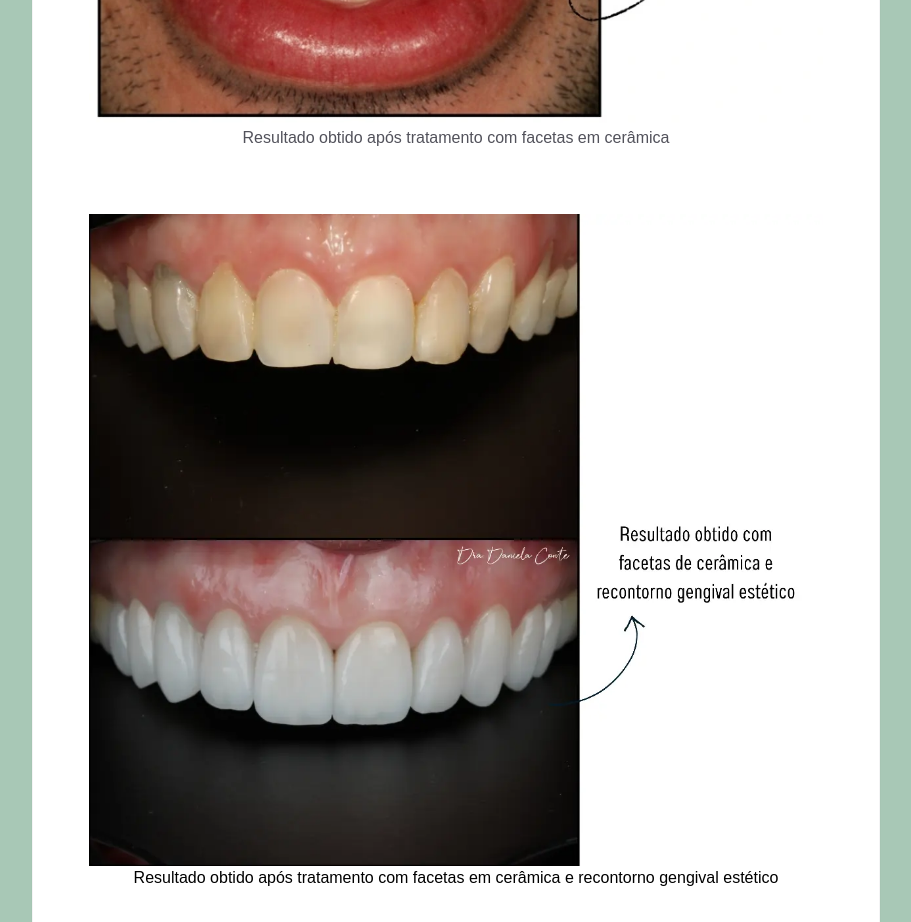
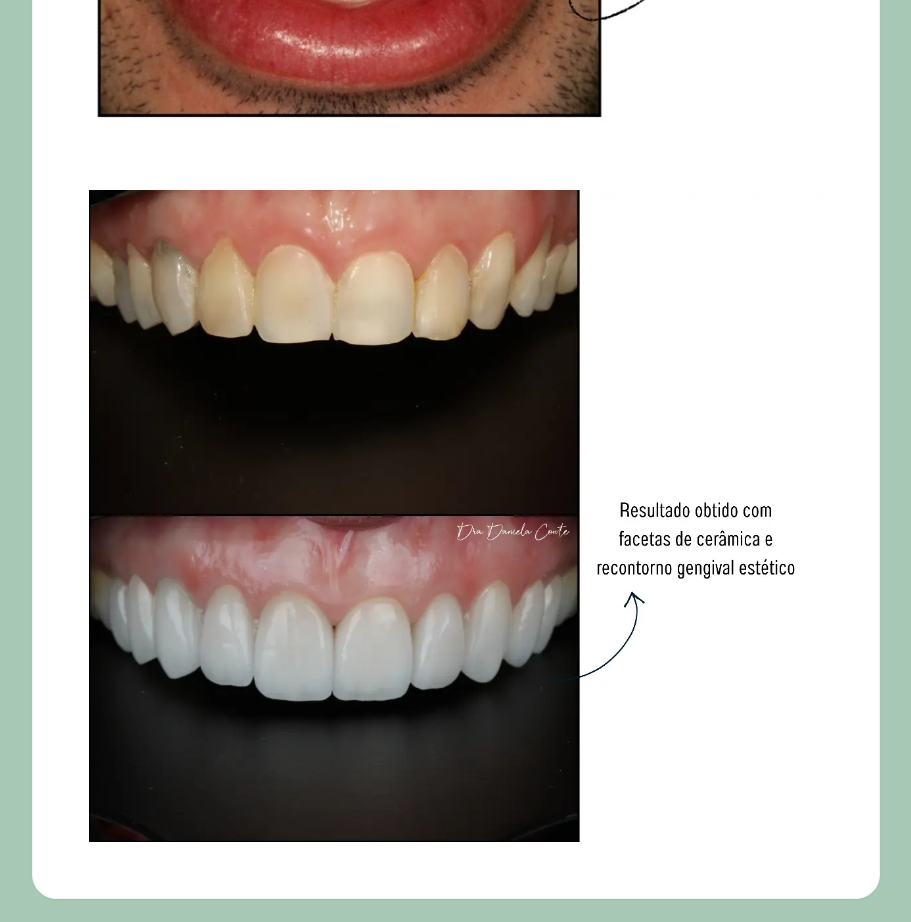
Before and after one commit to AlexandreConte/Dani, a Next.js app: page /tratamentos/facetas in a window 1280 px wide. Shown: the part 5780-6702 px from the top of the page, without its empty margins (184-1095 px from the left). Built offline with nearby package versions, Linux system fonts and the light colour scheme.

Commit message:
remove text duplicated in image

```diff
--- a/src/pages/[tratamentos]/facetas.tsx
+++ b/src/pages/[tratamentos]/facetas.tsx
@@ -288,19 +288,12 @@ export default function Facetas() {
                     alt="Resultado antes e depois: Facetas cerâmicas"
                     src={facetas}
                   />
-                  <span className="text-center">
-                    Resultado obtido após tratamento com facetas em cerâmica
-                  </span>
                 </div>
                 <div className="flex flex-col items-center justify-center p-4">
                   <Image
                     alt="Resultado antes e depois: Facetas Cerâmicas"
                     src={facetasCeramicas}
                   />
-                  <span className="text-center">
-                    Resultado obtido após tratamento com facetas em cerâmica e
-                    recontorno gengival estético
-                  </span>
                 </div>
               </div>
               {/* Seção: Nosso Objetivo */}
```
